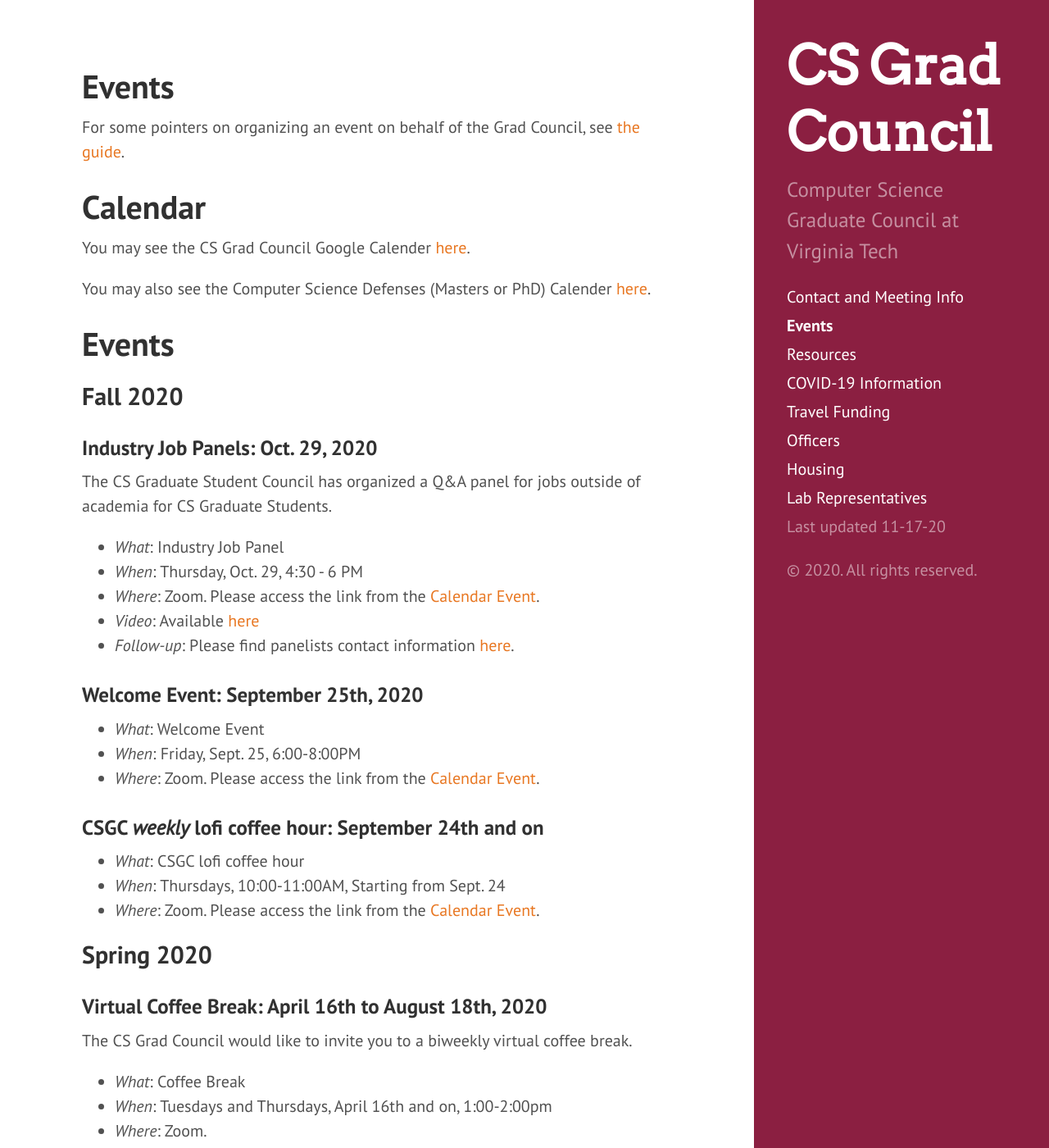
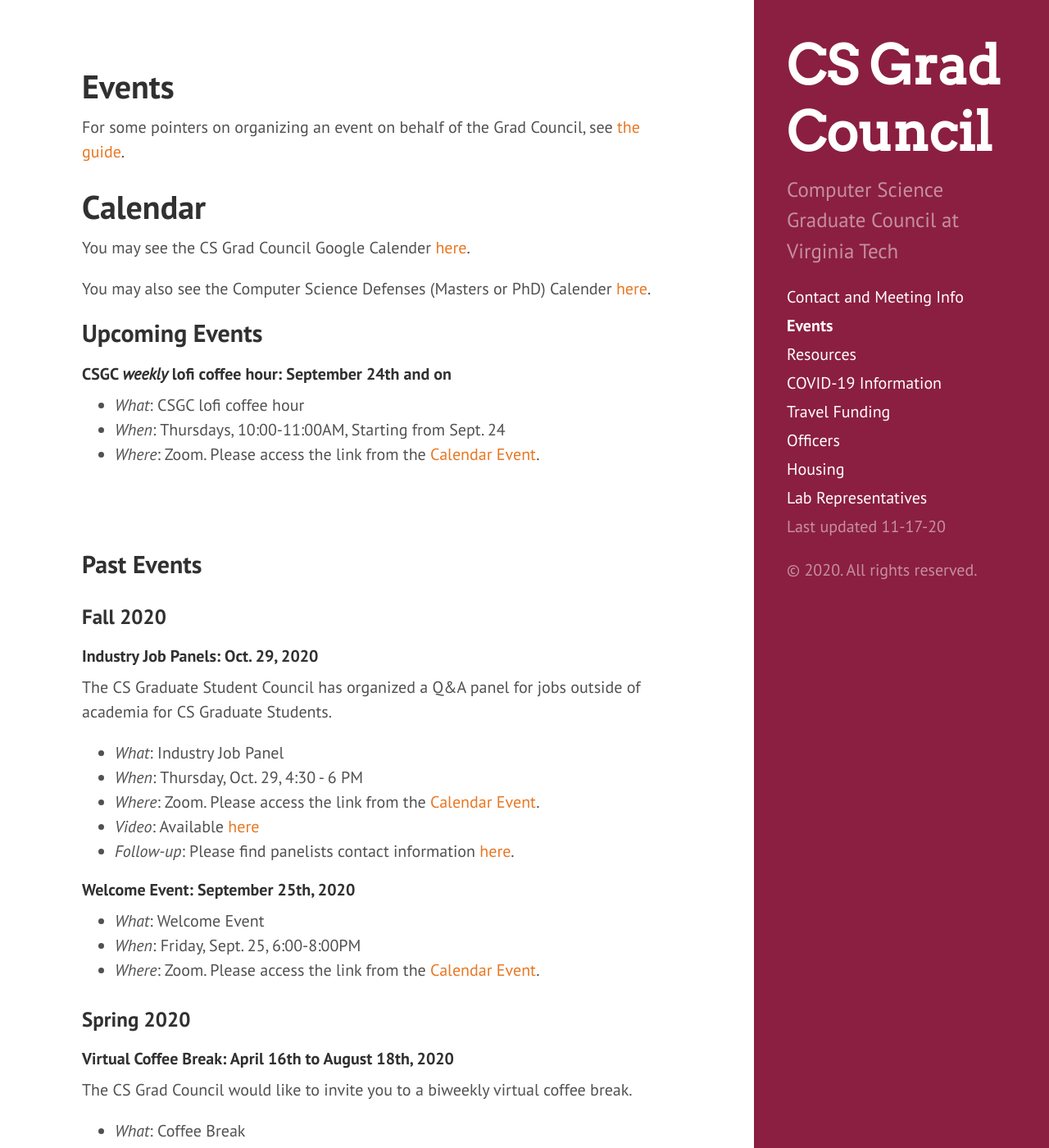
Before and after one commit to CSGraduateCouncil-VirginiaTech/csgc-website, a Jekyll site: the page built from events.md, in a window 1280 px wide and 1400 px high. Shown: the whole window at 82% size. Built offline with Jekyll 4.4.1, drawn with Linux system fonts in a browser that asks for light colours.

Commit message:
Update events.md (#116)
* Update events.md

Created a seperation between the upcoming events and the Past events

* Update events.md

Reformat past event semesters.

Co-authored-by: Shakiba D <davari.shakiba@gmail.com>

```diff
--- a/events.md
+++ b/events.md
@@ -12,11 +12,21 @@
 
 You may also see the Computer Science Defenses (Masters or PhD) Calender [here](https://calendar.google.com/calendar?cid=Y184b2dhNHRtdXNzbjcydXRnM3ViYzRmcXZ2a0Bncm91cC5jYWxlbmRhci5nb29nbGUuY29t).
 
-# Events
+## Upcoming Events
 
-## Fall 2020
+#### CSGC ***weekly*** lofi coffee hour: September 24th and on
 
-### Industry Job Panels: Oct. 29, 2020
+- *What*: CSGC lofi coffee hour
+- *When*: Thursdays, 10:00-11:00AM, Starting from Sept. 24
+- *Where*: Zoom. Please access the link from the [Calendar Event](https://calendar.google.com/calendar?cid=dnQuZWR1X240bnQ0aGdlNTBrdjdqajFjZDN1NzllaW1rQGdyb3VwLmNhbGVuZGFyLmdvb2dsZS5jb20).
+
+<br/><br/>
+
+## Past Events
+
+### Fall 2020
+
+#### Industry Job Panels: Oct. 29, 2020
 
 The CS Graduate Student Council has organized a Q&A panel for jobs outside of academia for CS Graduate Students.
 
@@ -48,7 +52,7 @@
 - *When*: Tuesdays and Thursdays, April 16th and on, 1:00-2:00pm
 - *Where*: Zoom.
 
-### Department Town Hall: April 8th, 2020
+#### Department Town Hall: April 8th, 2020
 
 The CS Grad Council is pleased to invite you to the *2nd Annual Computer Science Graduate Town Hall*.
 
@@ -59,7 +63,7 @@
 
 Hear from Dr. Ribbens and Dr. Shaffer about current challenges and opportunities facing the department, openly answering questions related to the Coronavirus and its impacts.
 
-### Academic Jobs: April 14th, 2020
+#### Academic Jobs: April 14th, 2020
 
 Grad Council is hosting a Q&A Panel about obtaining, preparing for, and excelling at academic jobs.
 
@@ -70,7 +74,7 @@
 
 If you might want to be a faculty member someday, this is a great event to attend!
 
-### Recruitment Weekend: Feb. 27-29, 2020
+#### Recruitment Weekend: Feb. 27-29, 2020
 
 The CS Graduate Student Council hasis please to announce the recuitment weekend for potential Computer Science Graduate Students.
 
@@ -78,9 +82,9 @@
 - *When*: Thursday-Saturday, Feb. 27-29
 - *Where*: Blacksburg
 
-## Fall 2019
+### Fall 2019
 
-### Qualifier Q&A: Dec. 4, 2019
+#### Qualifier Q&A: Dec. 4, 2019
 
 The event will consist of a panel of graduate students who have completed the Qualifying process.
 They will talk about their experiences with the exam and/or passing based on research points.
@@ -91,7 +95,7 @@
 - *Food*: Dinner will be provided.
 - *Video*: Available [here](https://drive.google.com/file/d/1Ak-BGHjSiHT8IS5q84GfhVdyKlPQu4TD/view?usp=sharing)
 
-### Industry Job Panels: Oct. 17, 2019
+#### Industry Job Panels: Oct. 17, 2019
 
 The CS Graduate Student Council has organized a Q&A panel for jobs outside of academia for CS Graduate Students.
 The panel is composed of a few alumni from Virginia Tech and other universities who will share their experiences working in the industry.
@@ -103,7 +107,7 @@
 - *Video*: Available [here](https://drive.google.com/file/d/1zA9C5lBiDdfB3NfDxH2hG5nPwRL0ht_9/view?usp=sharing)
 
 
-### Lightning Talks: Oct. 2, 2019
+#### Lightning Talks: Oct. 2, 2019
 
 Come hear a succession of 3-minute Lightning Talks on research and topics of interest from graduate students in the CS department.
 This will be a great opportunity to hear about different CS research happening at Virginia Tech, from the perspective of "the students who do the work".
@@ -113,16 +117,16 @@
 - *Where*: GLC Room F
 - *Food*: Dinner will be provided.
 
-### Welcome-back barbecue: Aug. 29, 2019
+#### Welcome-back barbecue: Aug. 29, 2019
 
 - *What*: Welcome-back barbecue
 - *When*: Thursday, Aug. 29, 5:30 - 8 PM
 - *Where*: Blacksburg Municipal Park
 - *Food*: Mains provided. Bring a side or dessert if you like
 
-## Spring 2019
+### Spring 2019
 
-### Academic Jobs: Feb. 21, 2019
+#### Academic Jobs: Feb. 21, 2019
 
 Grad Council is hosting a Q&A Panel about obtaining, preparing for, and excelling at academic jobs.
 The panelists are six faculty members with a range of experience: assistant professors, newly hired assistant professors, and professors who have served on search committees for faculty candidates.
@@ -134,9 +138,9 @@
 
 If you might want to be a faculty member someday, this is a great event to attend!
 
-## Fall 2018
+### Fall 2018
 
-### Qualifier Q&A and Pizza: Nov. 15, 2018
+#### Qualifier Q&A and Pizza: Nov. 15, 2018
 
 The CS Grad Council is pleased to invite you to *Qualifier Q&A and Pizza*, so you can learn about the CS PhD qualifying process from students who have already qualified.
 
@@ -148,7 +152,7 @@
 If you haven't yet taken the qualifier exam, this is a great opportunity to ask questions and to learn from others' experiences.
 If you'd like to pass the qualifier on research points, we'll be talking about that too.
 
-### Community Building: Nov. 9, 2018
+#### Community Building: Nov. 9, 2018
 
 The CS Grad Council is pleased to invite you to CS Grad Student Community Building in an effort to bring CS grad students together and better connect the department together as a whole.
 
@@ -159,7 +163,7 @@
 
 Whether you’re a new student looking to make more friends in the CS department or an older student looking to meet some new people, come join us for a quirky but fun community building event. Dr. Patty Raun from the Theater department will be guiding us through activities designed to help us break out of our shells and get to know each other better. Dr. Raun also helps run the Communicating Science course, so she will be adapting activities from her class for our purposes in this event.
 
-### Lightning Talks: Sept. 6, 2018
+#### Lightning Talks: Sept. 6, 2018
 
 The CS Grad Council is pleased to invite you to the Fall edition of our Lightning Talks event.
 
@@ -170,9 +174,9 @@
 
 Slides from the presenters are available [here](https://drive.google.com/open?id=13XGLKy5GpNI1gPxPwn8DkEiBMGU4EniX) if you are signed into a vt.edu email account.
 
-## Spring 2018
+### Spring 2018
 
-### Computer Science Graduate Town Hall: Apr. 19, 2018
+#### Computer Science Graduate Town Hall: Apr. 19, 2018
 
 The CS Grad Council is pleased to invite you to the *1st Annual(?) Computer Science Graduate Town Hall*.
 
@@ -187,9 +191,9 @@
 
 For our friends in Northern Virginia, we'll arrange remote access to the event. As always, no remote access to our pizza will be provided.
 
-## Fall 2017
+### Fall 2017
 
-### Qualifier Q&A and Pizza: Dec. 7, 2017
+#### Qualifier Q&A and Pizza: Dec. 7, 2017
 
 The CS Grad Council is pleased to invite you to *Qualifier Q&A and Pizza*, so you can learn about the CS PhD qualifying process from students who have already qualified.
 
```
Also changed, not shown: other parts of events.md (+3 -9 lines).
